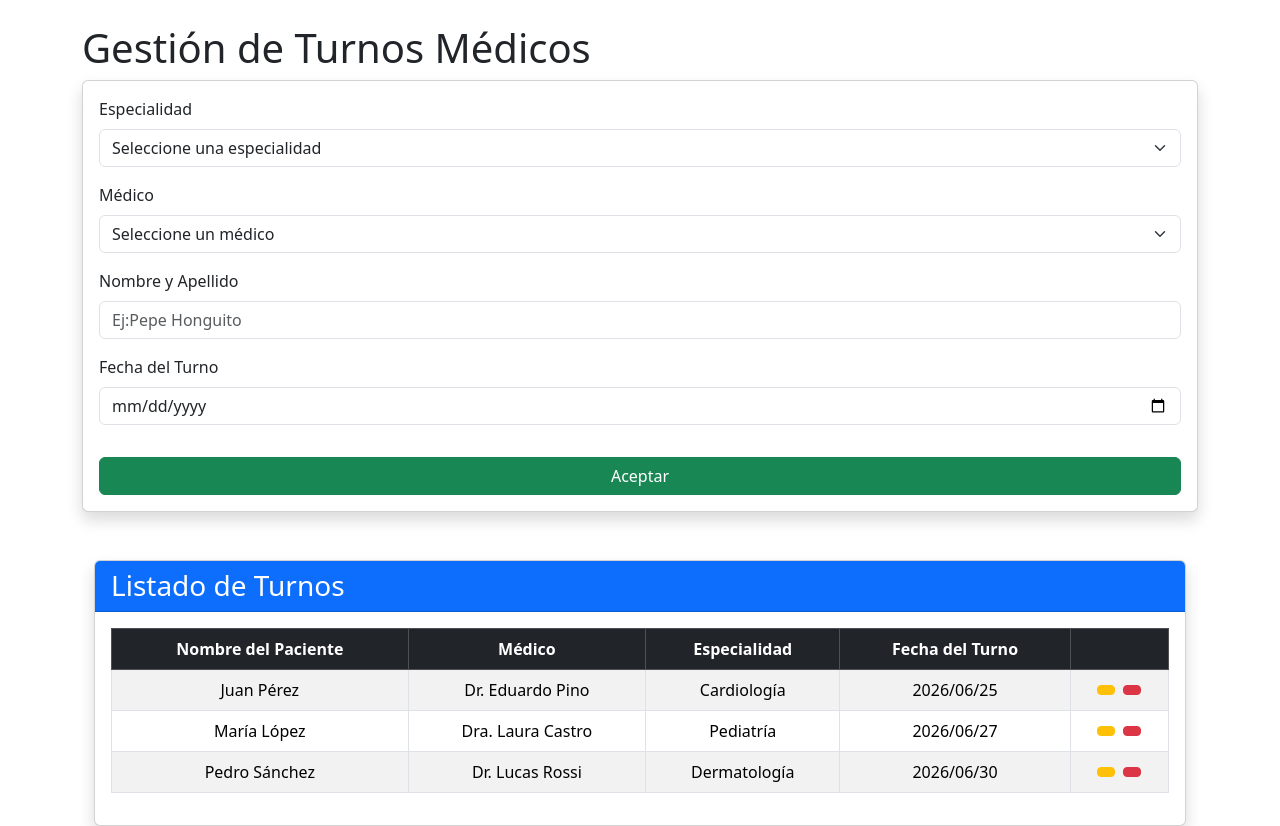
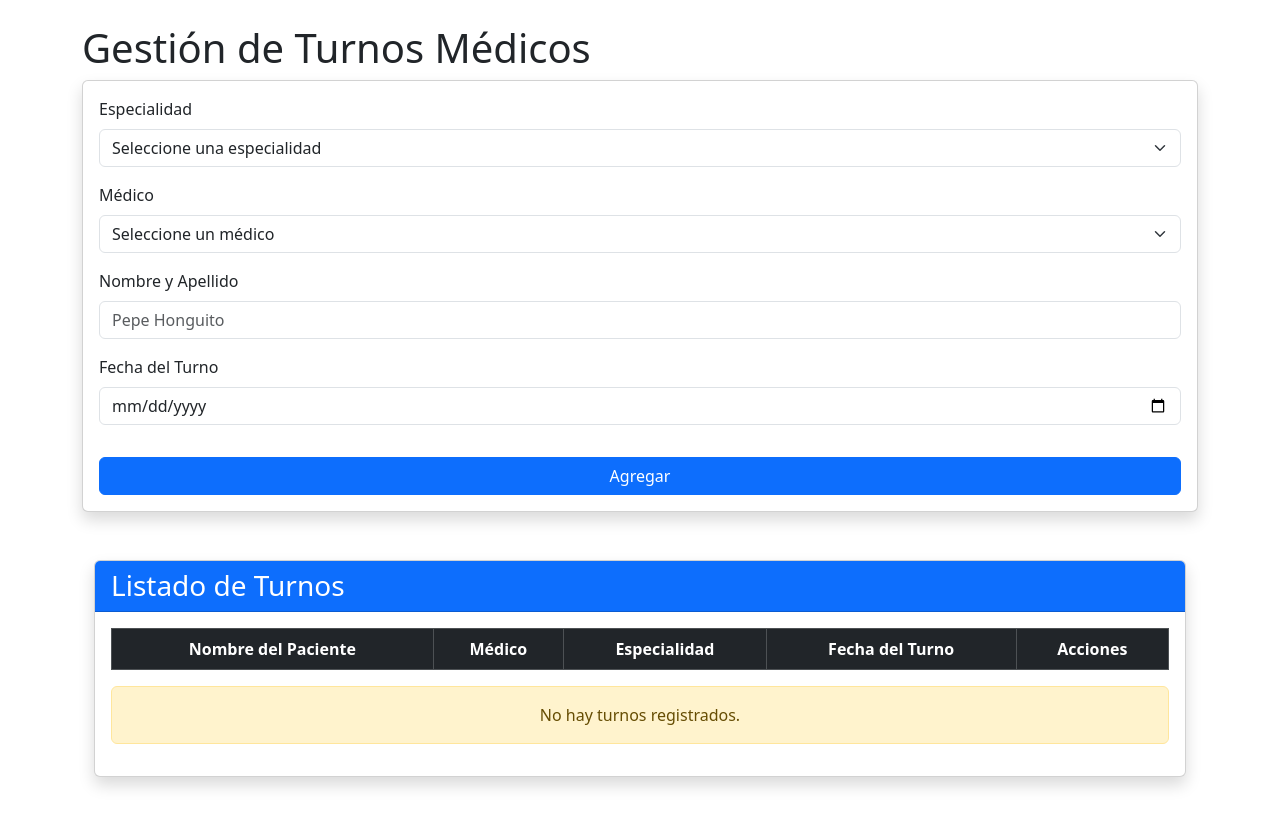
Before and after one commit to DanteCesca/Proyecto-Final, a React (Vite) app: page / in a window 1280 px wide. After the commit the page ends 800 px from the top, so only its background shows below. Built offline with nearby package versions, Linux system fonts and the light colour scheme.

Commit message:
Crear boton editar y corrección de comunicación entre componentes

```diff
--- a/src/App.jsx
+++ b/src/App.jsx
@@ -1,15 +1,51 @@
+import { useState } from "react";
 import "./Styles/App.css";
 import Form from "./Componentes/Form";
-import Tabla from "./Componentes/Tabla";
+import TablaTurnos from "./Componentes/Tabla";
 
 function App() {
+
+  const [turnos, setTurnos] = useState([]);
+  const [dataToEdit, setDataToEdit] = useState(null);
+
+  const createData = (nuevoTurno) => {
+    const turnoConId = { ...nuevoTurno, id: Date.now() };
+    setTurnos([...turnos, turnoConId]);
+  };
+
+  const updateData = (turnoEditado) => {
+    const actualizados = turnos.map((t) =>
+      t.id === turnoEditado.id ? turnoEditado : t
+    );
+    setTurnos(actualizados);
+    setDataToEdit(null);
+  };
+
+  const handleEditar = (turno) => {
+    setDataToEdit(turno);
+  };
+
+  const handleEliminar = (id) => {
+    const filtrados = turnos.filter((t) => t.id !== id);
+    setTurnos(filtrados);
+  };
+
   return (
     <div className="container mt-4">
       <h1>Gestión de Turnos Médicos</h1>
 
-      <Form />
+      <Form
+        dataToEdit={dataToEdit}
+        createData={createData}
+        updateData={updateData}
+        onCancelarEdicion={() => setDataToEdit(null)}
+      />
 
-      <Tabla />
+      <TablaTurnos
+        turnos={turnos}
+        onEditar={handleEditar}
+        onEliminar={handleEliminar}
+      />
     </div>
   );
 }
--- /dev/null
+++ b/src/Componentes/BotonEditar.jsx
@@ -0,0 +1,17 @@
+import React from 'react';
+
+
+const BotonEditar = ({ turno, onEditar }) => {
+
+  return (
+    <button
+      type="button"
+      className="btn btn-warning btn-sm"
+      onClick={() => onEditar(turno)}
+    >
+      Editar
+    </button>
+  );
+};
+
+export default BotonEditar;
--- a/src/Componentes/Especialidades.jsx
+++ b/src/Componentes/Especialidades.jsx
@@ -1,37 +1,31 @@
 function Especialidades({ especialidadSeleccionada, onEspecialidadChange }) {
 
     const especialidades = [
-    { id: 1, nombre: "Gastroenterología" },
-    { id: 2, nombre: "Cardiología" },
-    { id: 3, nombre: "Dermatología" },
-    { id: 4, nombre: "Clínica Médica" },
-    { id: 5, nombre: "Oftalmología" },
-    { id: 6, nombre: "Neumonología" },
-    { id: 7, nombre: "Pediatría" },
+    "Gastroenterología",
+    "Cardiología",
+    "Dermatología",
+    "Clínica Médica",
+    "Oftalmología",
+    "Neumonología",
+    "Pediatría",
   ];
 
 
-  return (
+   return (
     <div className="mb-3">
       <label htmlFor="especialidad" className="form-label">
         Especialidad
       </label>
-
       <select
         id="especialidad"
         className="form-select"
         value={especialidadSeleccionada}
-        onChange={(e) =>
-          onEspecialidadChange(Number(e.target.value))
-        }
+        onChange={(e) => onEspecialidadChange(e.target.value)}
       >
-        <option value="">
-          Seleccione una especialidad
-        </option>
-
+        <option value="">Seleccione una especialidad</option>
         {especialidades.map((esp) => (
-          <option key={esp.id} value={esp.id}>
-            {esp.nombre}
+          <option key={esp} value={esp}>
+            {esp}
           </option>
         ))}
       </select>
--- a/src/Componentes/FechaTurno.jsx
+++ b/src/Componentes/FechaTurno.jsx
@@ -18,8 +18,10 @@ const FechaTurno = ({ fecha, onFechaChange }) => {
         id="fechaTurno"
         className={"form-control " + (hayError ? "is-invalid" : "")}
         value={fecha}
-        onChange={(e) => onFechaChange(e.target.value)}
-        onBlur={() => setTocado(true)}
+        onChange={(e) => {
+            onFechaChange(e.target.value);
+            setTocado(true);}
+        }
         min={hoy}
         required
       />
--- a/src/Componentes/Form.jsx
+++ b/src/Componentes/Form.jsx
@@ -1,4 +1,3 @@
-// src/Componentes/Forma.jsx
 import { useState, useEffect } from "react";
 import Especialidades from "./Especialidades";
 import Medicos from "./Medicos";
@@ -6,15 +5,17 @@ import PacienteInput from "./Pacientes";
 import FechaTurno from "./FechaTurno";
 import BotonAgregar from "./BotonAgregar";
 
-function Form({ createData, updateData, dataToEdit, setDataToEdit }) {
+function Form({ createData, updateData, dataToEdit, onCancelarEdicion }) {
+
   const [especialidad, setEspecialidad] = useState("");
+  const [medico, setMedico] = useState("");
   const [nombrePaciente, setNombrePaciente] = useState("");
   const [fecha, setFecha] = useState("");
 
-    useEffect(() => {
+  useEffect(() => {
     if (dataToEdit) {
+      setEspecialidad(dataToEdit.especialidad);
       setNombrePaciente(dataToEdit.nombre);
-      setEspecialidad(dataToEdit.especialidad);
       setFecha(dataToEdit.fecha);
     } else {
       handleReset();
@@ -23,10 +24,11 @@ function Form({ createData, updateData, dataToEdit, setDataToEdit }) {
 
   const handleReset = () => {
     setEspecialidad("");
+    setMedico("");
     setNombrePaciente("");
     setFecha("");
-    if(setDataToEdit) setDataToEdit(null);
-   };
+    onCancelarEdicion();
+  };
 
   const handleSubmit = (e) => {
     e.preventDefault();
@@ -34,6 +36,7 @@ function Form({ createData, updateData, dataToEdit, setDataToEdit }) {
     const nuevoTurno = {
       nombre: nombrePaciente,
       especialidad: especialidad,
+      medico: medico,
       fecha: fecha,
       id: dataToEdit ? dataToEdit.id : Date.now()
     };
@@ -47,9 +50,9 @@ function Form({ createData, updateData, dataToEdit, setDataToEdit }) {
     handleReset();
   };
 
+  return (
+    <form className="card p-3 shadow" onSubmit={handleSubmit}>
 
-  return (
-     <form className="card p-3 shadow" onSubmit={handleSubmit}>
       <Especialidades
         especialidadSeleccionada={especialidad}
         onEspecialidadChange={setEspecialidad}
@@ -57,6 +60,8 @@ function Form({ createData, updateData, dataToEdit, setDataToEdit }) {
 
       <Medicos
         especialidadSeleccionada={especialidad}
+        medicoSelecionado={medico}
+        onMedicoChange={setMedico}
       />
 
       <PacienteInput
@@ -70,7 +75,10 @@ function Form({ createData, updateData, dataToEdit, setDataToEdit }) {
       />
 
       <div className="mt-3">
-        <BotonAgregar isEditing={dataToEdit !== null} />
+        <BotonAgregar
+          isEditing={dataToEdit !== null}
+          onClick={handleSubmit}
+        />
       </div>
 
     </form>
--- a/src/Componentes/Medicos.jsx
+++ b/src/Componentes/Medicos.jsx
@@ -1,31 +1,26 @@
 import { useState } from "react";
 
-function Medicos({ especialidadSeleccionada }) {
-  const [medicoSeleccionado, setMedicoSeleccionado] = useState("");
+function Medicos({ especialidadSeleccionada, medicoSeleccionado, onMedicoChange }) {
 
   const medicos = [
-    { id: 1, nombre: "Dr. Marzelo Aguilar", especialidad: 1 },    //1 Gastro
-    { id: 2, nombre: "Dra. Martina Gomez", especialidad: 1 },     //2 Cardio
-    { id: 3, nombre: "Dr. Eduardo Pino", especialidad: 2 },       //3 Derma
-    { id: 4, nombre: "Dra. Sofia Benitez ", especialidad: 2 },    //4 ClinicaMed
-    { id: 5, nombre: "Dra. Claudia Zamora", especialidad: 3 },    //5 Oftanmolo
-    { id: 6, nombre: "Dr. Lucas Rossi", especialidad: 3 },        //6 Neumonologia
-    { id: 7, nombre: "Dr. Carlos Fuentes", especialidad: 4 },      //7 Pediatria
-    { id: 8, nombre: "Dra. Beatriz Herrera", especialidad: 4 },
-    { id: 9, nombre: "Dra. Valeria Ortega", especialidad: 5 },
-    { id: 10, nombre: "Dr. Tomas Mendez", especialidad: 5 },
-    { id: 11, nombre: "Dr. Alegandro Rios ", especialidad: 6 },
-    { id: 12, nombre: "Dra. Elena Petterson", especialidad: 6 },
-    { id: 13, nombre: "Dra. Laura Castro", especialidad: 7 },
-    { id: 14, nombre: "Dr. Facundo Diaz", especialidad: 7 },
+    { id: 1, nombre: "Dr. Marzelo Aguilar", especialidad: "Gastroenterología" },
+    { id: 2, nombre: "Dra. Martina Gomez", especialidad: "Gastroenterología" },
+    { id: 3, nombre: "Dr. Eduardo Pino", especialidad: "Cardiología" },
+    { id: 4, nombre: "Dra. Sofia Benitez ", especialidad: "Cardiología" },
+    { id: 5, nombre: "Dra. Claudia Zamora", especialidad: "Dermatología" },
+    { id: 6, nombre: "Dr. Lucas Rossi", especialidad: "Dermatología" },
+    { id: 7, nombre: "Dr. Carlos Fuentes", especialidad: "Clínica Médica" },
+    { id: 8, nombre: "Dra. Beatriz Herrera", especialidad: "Clínica Médica" },
+    { id: 9, nombre: "Dra. Valeria Ortega", especialidad: "Oftalmología" },
+    { id: 10, nombre: "Dr. Tomas Mendez", especialidad: "Oftalmología" },
+    { id: 11, nombre: "Dr. Alegandro Rios ", especialidad: "Neumonología" },
+    { id: 12, nombre: "Dra. Elena Petterson", especialidad: "Neumonología" },
+    { id: 13, nombre: "Dra. Laura Castro", especialidad: "Pediatría" },
+    { id: 14, nombre: "Dr. Facundo Diaz", especialidad: "Pediatría" },
   ];
 
-  const medicosFiltrados = medicos.filter(
+   const medicosFiltrados = medicos.filter(
     (m) => m.especialidad === especialidadSeleccionada
-  );
-
-  const medico = medicos.find(
-    (m) => m.id === Number(medicoSeleccionado)
   );
 
   return (
@@ -33,27 +28,19 @@ function Medicos({ especialidadSeleccionada }) {
       <label htmlFor="medicos" className="form-label">
         Médico
       </label>
-
       <select
         id="medicos"
         className="form-select"
         value={medicoSeleccionado}
-        onChange={(e) => setMedicoSeleccionado(e.target.value)}
+        onChange={(e) => onMedicoChange(e.target.value)}
       >
         <option value="">Seleccione un médico</option>
-
         {medicosFiltrados.map((medico) => (
-          <option key={medico.id} value={medico.id}>
+          <option key={medico.id} value={medico.nombre}>
             {medico.nombre}
           </option>
         ))}
       </select>
-
-      {medico && (
-        <div className="alert alert-info mt-3">
-          Médico seleccionado: {medico.nombre}
-        </div>
-      )}
     </div>
   );
 }
--- a/src/Componentes/Pacientes.jsx
+++ b/src/Componentes/Pacientes.jsx
@@ -1,43 +1,36 @@
 import { useState } from "react";
 
 const MAX_CARACTERES = 30;
+
 const PacienteInput = ({ nombre, onNombreChange }) => {
   const [tocado, setTocado] = useState(false);
-
   const hayError = tocado && nombre.length === 0;
   const errorMinimo = tocado && nombre.length > 0 && nombre.length < 3;
-  const handleChange = (e) => {
-     onNombreChange(e.target.value);
-  };
 
   return (
     <div className="mb-3">
       <label htmlFor="nombreApellido" className="form-label">
         Nombre y Apellido
       </label>
-
       <input
         type="text"
         id="nombreApellido"
         className={"form-control " + (hayError || errorMinimo ? "is-invalid" : "")}
-        placeholder="Ej:Pepe Honguito"
+        placeholder="Pepe Honguito"
         value={nombre}
-        onChange={handleChange}
-        onBlur={() => setTocado(true)}
+        onChange={(e) => {
+          onNombreChange(e.target.value);
+          setTocado(true);
+        }}
         maxLength={MAX_CARACTERES}
         required
       />
-
       {hayError && (
-        <div className="invalid-feedback">
-          El campo es obligatorio.
-        </div>
+        <div className="invalid-feedback">El campo es obligatorio.</div>
       )}
       {errorMinimo && (
-      <div className="invalid-feedback">
-        Debes ingresar al menos 3 caracteres.
-      </div>
-    )}
+        <div className="invalid-feedback">Debe ingresar al menos 3 caracteres.</div>
+      )}
     </div>
   );
 };
--- a/src/Componentes/Tabla.jsx
+++ b/src/Componentes/Tabla.jsx
@@ -1,30 +1,7 @@
 import React from "react";
+import BotonEditar from "./BotonEditar";
 
-function TablaTurnos() {
-  const turnos = [
-    {
-      id: 1,
-      paciente: "Juan Pérez",
-      medico: "Dr. Eduardo Pino",
-      especialidad: "Cardiología",
-      fecha: "2026/06/25",
-    },
-    {
-      id: 2,
-      paciente: "María López",
-      medico: "Dra. Laura Castro",
-      especialidad: "Pediatría",
-      fecha: "2026/06/27",
-    },
-    {
-      id: 3,
-      paciente: "Pedro Sánchez",
-      medico: "Dr. Lucas Rossi",
-      especialidad: "Dermatología",
-      fecha: "2026/06/30",
-    },
-  ];
-
+function TablaTurnos({ turnos, onEditar, onEliminar }) {
   return (
     <div className="container mt-5">
       <div className="card shadow">
@@ -41,31 +18,28 @@ function TablaTurnos() {
                   <th>Médico</th>
                   <th>Especialidad</th>
                   <th>Fecha del Turno</th>
-                  <th></th>
+                  <th>Acciones</th>
                 </tr>
               </thead>
 
               <tbody>
                 {turnos.map((turno) => (
                   <tr key={turno.id}>
-                    <td>{turno.paciente}</td>
+                    <td>{turno.nombre}</td>
                     <td>{turno.medico}</td>
                     <td>{turno.especialidad}</td>
                     <td>{turno.fecha}</td>
                     <td>
                       <div className="d-flex justify-content-center gap-2">
-                        <button
-                          className="btn btn-warning btn-sm"
-                          onClick={() => {}}
-                        >
-                          <i className="bi bi-gear-fill"></i>
-                        </button>
-
+                        <BotonEditar
+                          turno={turno}
+                          onEditar={onEditar}
+                        />
                         <button
                           className="btn btn-danger btn-sm"
-                          onClick={() => {}}
+                          onClick={() => onEliminar(turno.id)}
                         >
-                          <i className="bi bi-trash-fill"></i>
+                          Eliminar
                         </button>
                       </div>
                     </td>
```
